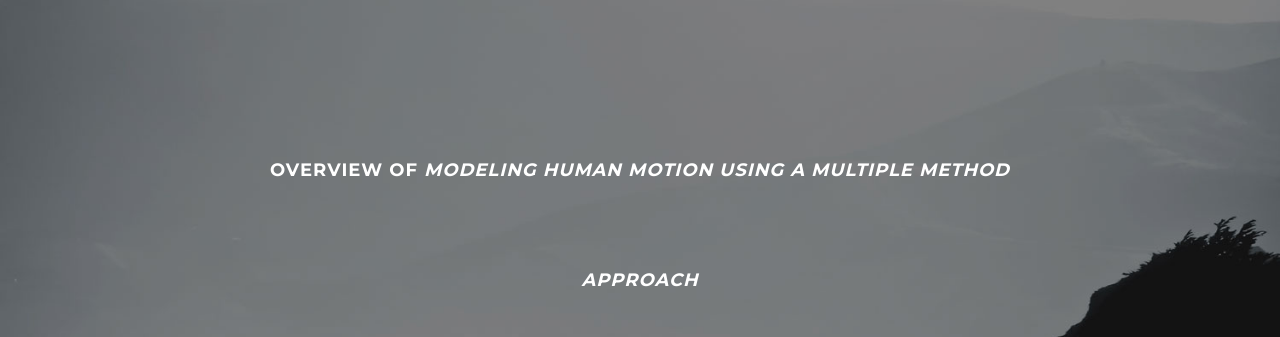
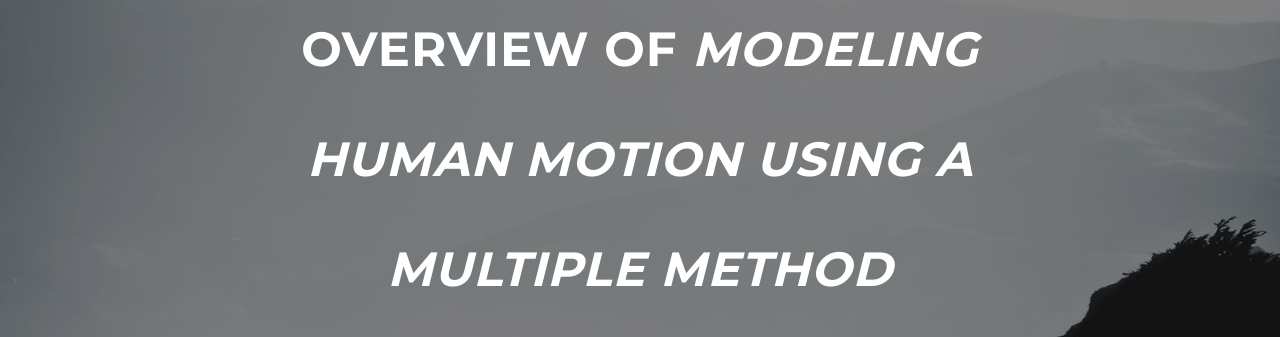
Before and after one commit to pguinto1/pguinto1.github.io, a website: page index.html in a window 1280 px wide. Shown: the part 73-410 px from the top of the page. Drawn offline with nearby package versions, Linux system fonts and the light colour scheme; some packages are replaced by stand-ins of ours.

Commit message:
Update index.html

```diff
--- a/index.html
+++ b/index.html
@@ -74,7 +74,7 @@
             <div class="container">
                 <div class="row">
                     <div class="col-md-8 col-md-offset-2">
-                        <h1 class="brand-heading"><font size = "4">Overview of <i>Modeling Human Motion Using a Multiple Method Approach</i><font></h1>
+                        <h1 class="brand-heading"><font size = "7">Overview of <i>Modeling Human Motion Using a Multiple Method Approach</i><font></h1>
                         <p class="intro-text">SUNY Binghamton EECE 580A Fall 2018</p>
                         <p> Philip Guinto </p>
                         <a href="#about" class="btn btn-circle page-scroll">
```
